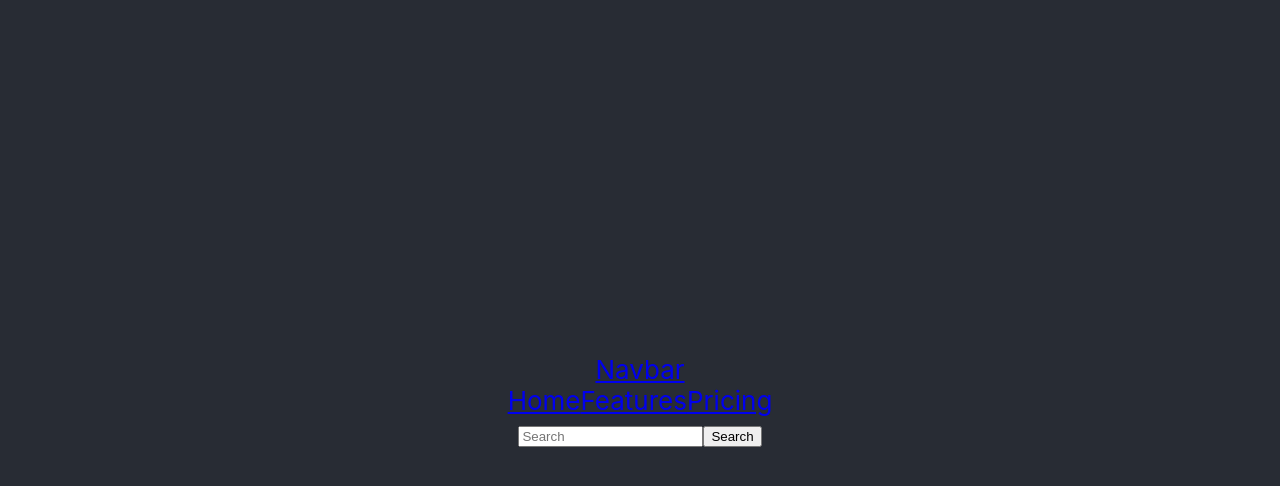
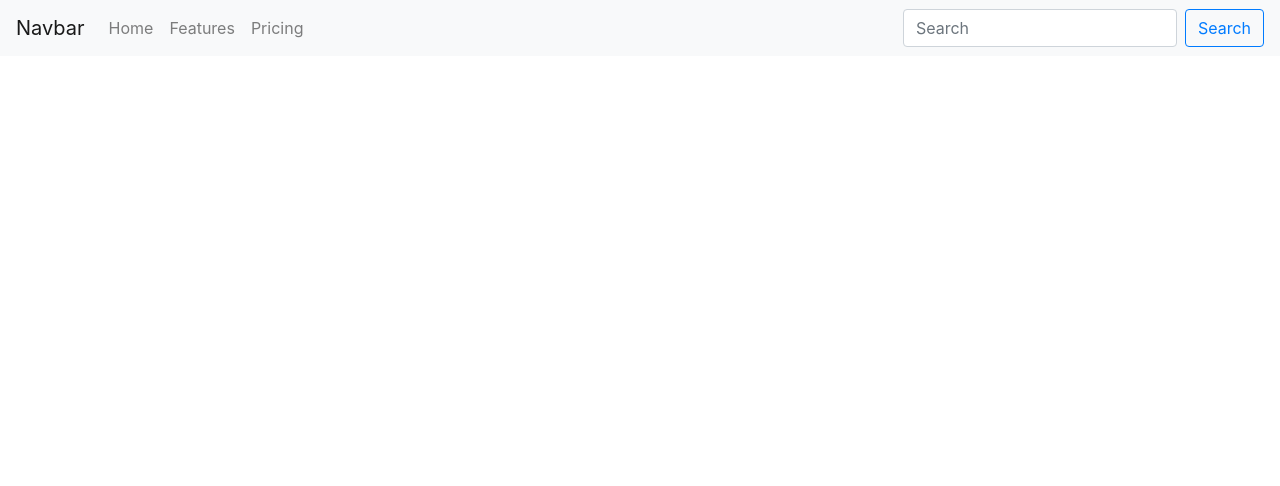
Before and after one commit to sapta94/react-app-docker-integration, a React app: page / in a window 1280 px wide. Shown: the top 486 px of the page. Built offline with nearby package versions, Linux system fonts and the light colour scheme.

Commit message:
chnage for navbar

```diff
--- a/src/App.js
+++ b/src/App.js
@@ -1,14 +1,14 @@
 import React from 'react';
 import logo from './logo.svg';
+import 'bootstrap/dist/css/bootstrap.min.css';
 import NavbarMenu from "./components/NavbarMenu"
+
 import './App.css';
 
 function App() {
   return (
     <div className="App">
-      <header className="App-header">
           <NavbarMenu/>
-      </header>
     </div>
   );
 }
--- a/src/components/NavbarMenu.js
+++ b/src/components/NavbarMenu.js
@@ -1,5 +1,5 @@
 import React, { Component } from 'react';
-import axios from 'axios'
+
 import {Navbar,Nav,FormControl,Form,Button} from 'react-bootstrap';
 
 export default class NavbarMenu extends Component {
```
